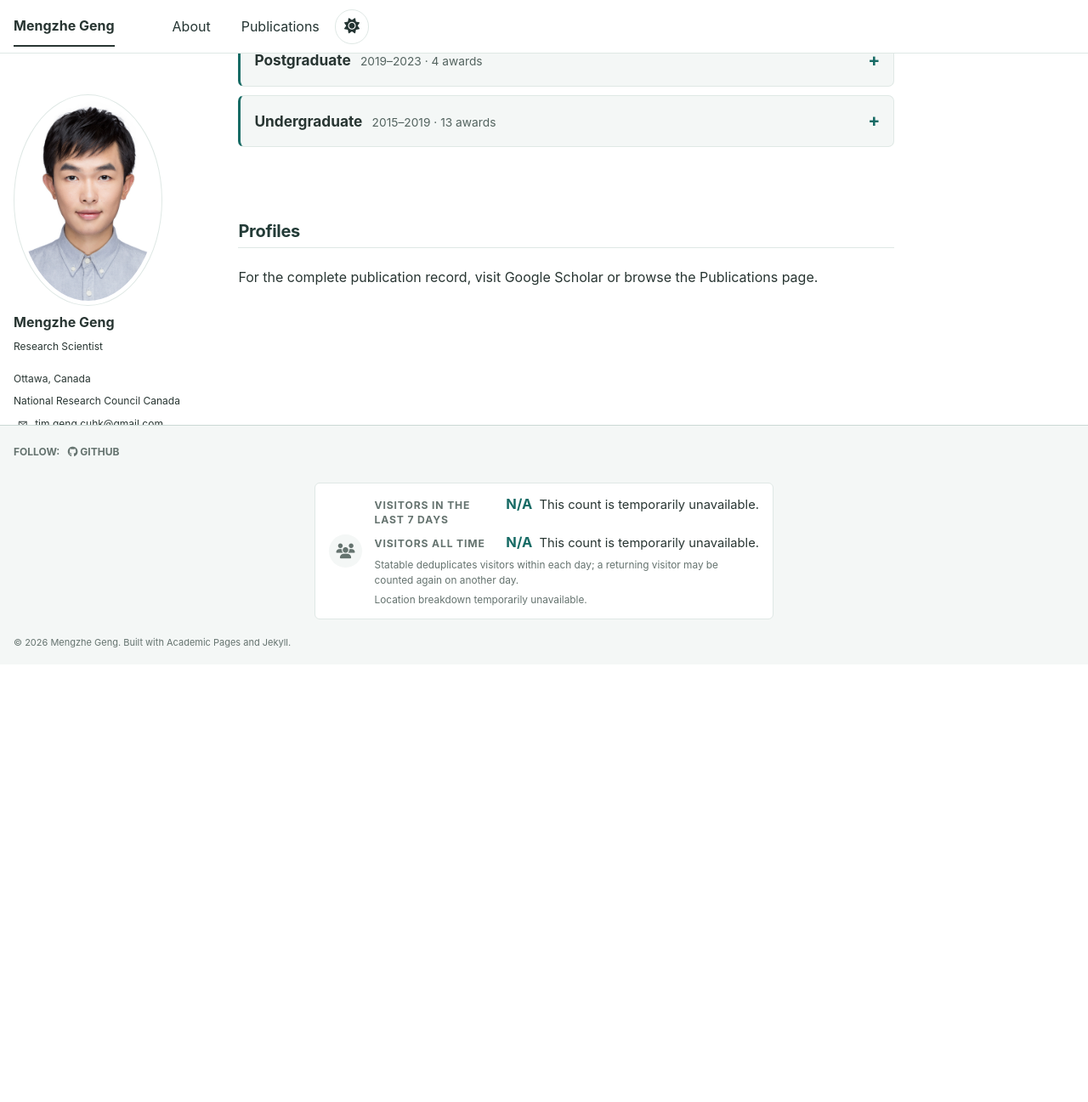
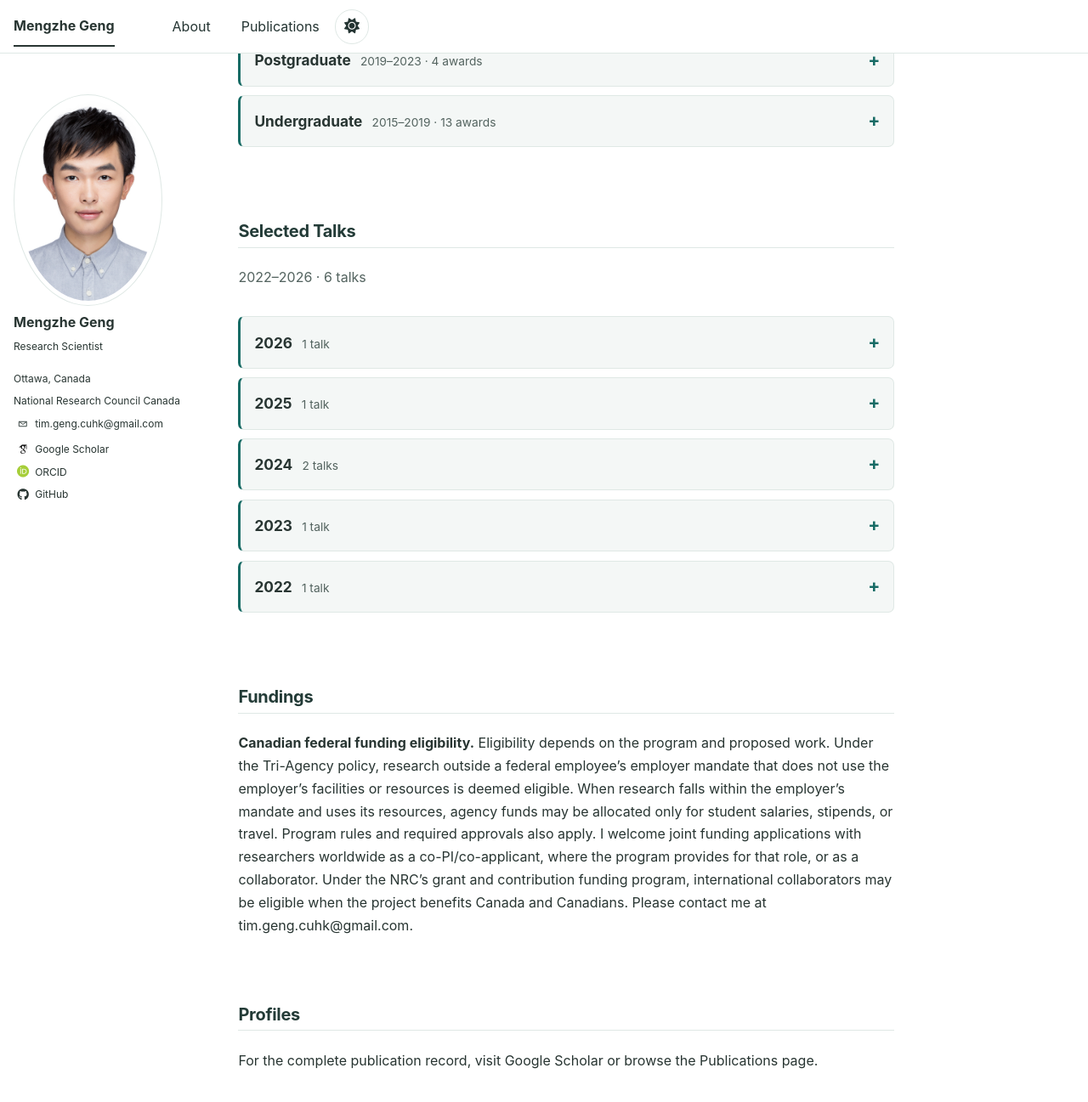
Before and after one commit to MENGZHEGENG/MENGZHEGENG.github.io, a Jekyll site: the page built from _pages/about.md, in a window 1280 px wide and 1400 px high, scrolled down 3790 px. Shown: the top 1297 px of the window at 85% size. Built offline with Jekyll 4.4.1, drawn with Linux system fonts in a browser that asks for light colours; some web fonts are replaced; before the commit the page ends 4572 px from its top, so only the background shows below that.

Commit message:
Add selected talks and funding section
Added section for selected talks and funding eligibility.

```diff
--- a/_pages/about.md
+++ b/_pages/about.md
@@ -318,5 +318,81 @@ classes: wide
     </div>
   </details>
 </div>
+
+<h2 id="selected-talks">Selected Talks</h2>
+<p class="award-section-meta">2022–2026 · 6 talks</p>
+<div class="award-groups selected-talks">
+  <details class="award-card award-group">
+    <summary class="award-card__summary">
+      <span class="award-card__summary-main">
+        <span class="award-card__title" role="heading" aria-level="3">2026</span>
+        <span class="award-card__meta">1 talk</span>
+      </span>
+    </summary>
+    <div class="award-group__content">
+      <ul class="award-list">
+        <li class="award-item"><strong>Reliable and Inclusive Speech and Language Technologies</strong>, <a href="https://www.psl.eu/en" target="_blank" rel="noopener noreferrer">PSL University</a>, Paris</li>
+      </ul>
+    </div>
+  </details>
+  <details class="award-card award-group">
+    <summary class="award-card__summary">
+      <span class="award-card__summary-main">
+        <span class="award-card__title" role="heading" aria-level="3">2025</span>
+        <span class="award-card__meta">1 talk</span>
+      </span>
+    </summary>
+    <div class="award-group__content">
+      <ul class="award-list">
+        <li class="award-item"><strong>Automatic Speech Recognition for Canadian Indigenous Languages</strong>, the NRC</li>
+      </ul>
+    </div>
+  </details>
+  <details class="award-card award-group">
+    <summary class="award-card__summary">
+      <span class="award-card__summary-main">
+        <span class="award-card__title" role="heading" aria-level="3">2024</span>
+        <span class="award-card__meta">2 talks</span>
+      </span>
+    </summary>
+    <div class="award-group__content">
+      <ul class="award-list">
+        <li class="award-item"><strong>Advancement in ASR Techniques to Support Indigenous Language Documentation</strong>, University of Toronto</li>
+        <li class="award-item"><strong>Exploring Spectro-Temporal Features for Dysarthric and Elderly Speech Augmentation and Adaptation</strong>, the NRC</li>
+      </ul>
+    </div>
+  </details>
+  <details class="award-card award-group">
+    <summary class="award-card__summary">
+      <span class="award-card__summary-main">
+        <span class="award-card__title" role="heading" aria-level="3">2023</span>
+        <span class="award-card__meta">1 talk</span>
+      </span>
+    </summary>
+    <div class="award-group__content">
+      <ul class="award-list">
+        <li class="award-item"><strong>Towards Fair and Inclusive Speech Techniques for Dysarthric and Elderly Speakers</strong>, the NRC</li>
+      </ul>
+    </div>
+  </details>
+  <details class="award-card award-group">
+    <summary class="award-card__summary">
+      <span class="award-card__summary-main">
+        <span class="award-card__title" role="heading" aria-level="3">2022</span>
+        <span class="award-card__meta">1 talk</span>
+      </span>
+    </summary>
+    <div class="award-group__content">
+      <ul class="award-list">
+        <li class="award-item"><strong>Spectro-Temporal Deep Features for Disordered Speech Assessment and Recognition</strong>, University of Illinois Urbana-Champaign</li>
+      </ul>
+    </div>
+  </details>
+</div>
+
+<h2 id="fundings">Fundings</h2>
+<p><strong>Canadian federal funding eligibility.</strong> Eligibility depends on the program and proposed work. Under the <a href="https://ised-isde.canada.ca/site/science/en/interagency-research-funding/policies-and-guidelines/tri-agency-policy-use-funds-federal-government-employees-applying-granting-agency-programs" target="_blank" rel="noopener noreferrer">Tri-Agency policy</a>, research outside a federal employee’s employer mandate that does not use the employer’s facilities or resources is deemed eligible. When research falls within the employer’s mandate and uses its resources, agency funds may be allocated only for student salaries, stipends, or travel. Program rules and required approvals also apply. I welcome joint funding applications with researchers worldwide as a co-PI/co-applicant, where the program provides for that role, or as a collaborator. Under the NRC’s <a href="https://nrc.canada.ca/en/research-development/research-collaboration/grant-contribution-funding-collaborators" target="_blank" rel="noopener noreferrer">grant and contribution funding program</a>, international collaborators may be eligible when the project benefits Canada and Canadians. Please contact me at <a href="mailto:tim.geng.cuhk@gmail.com">tim.geng.cuhk@gmail.com</a>.</p>
+
+
 <h2>Profiles</h2>
 <p>For the complete publication record, visit <a href="{{ site.author.googlescholar }}">Google Scholar</a> or browse the <a href="{{ '/publications/' | relative_url }}">Publications page</a>.</p>
```
